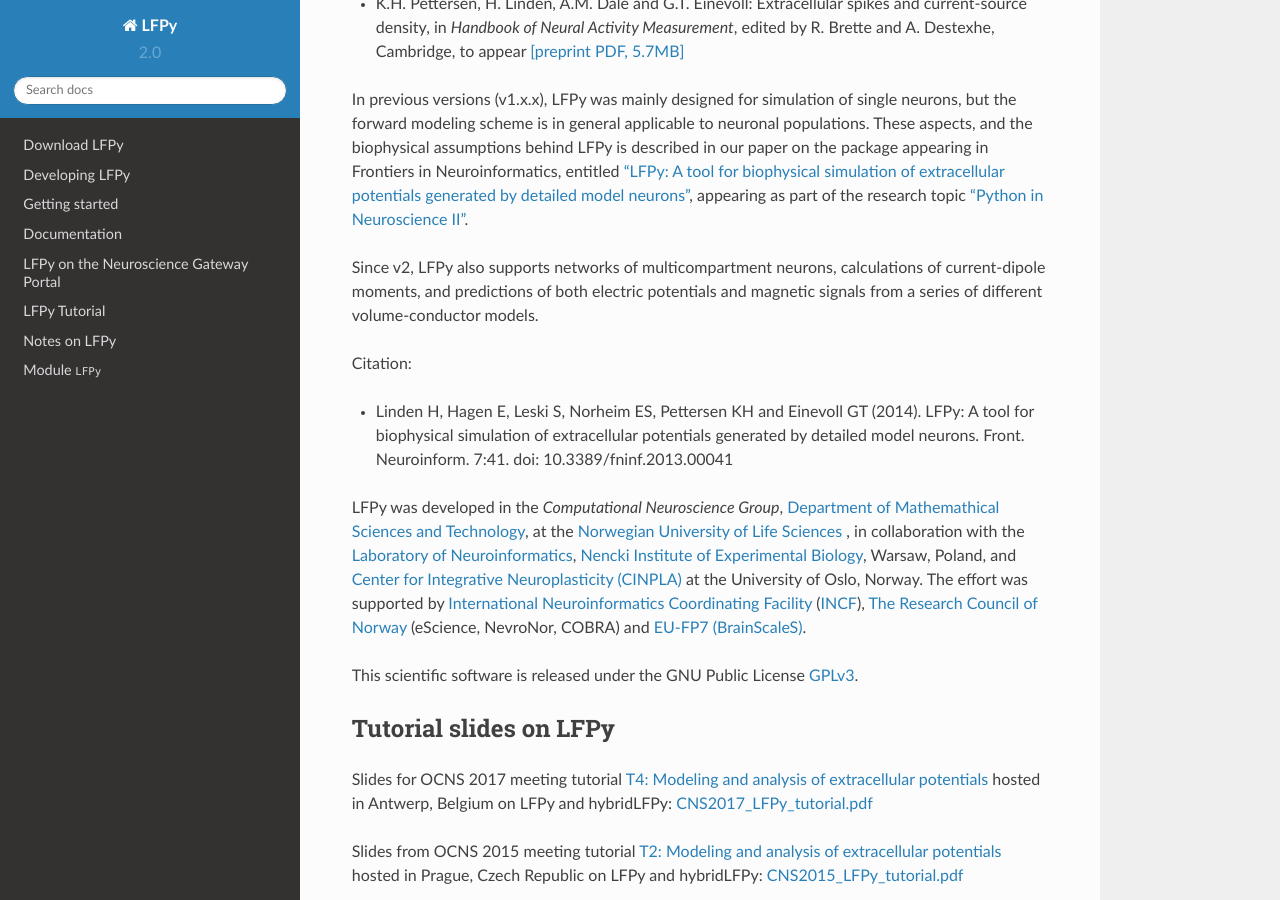
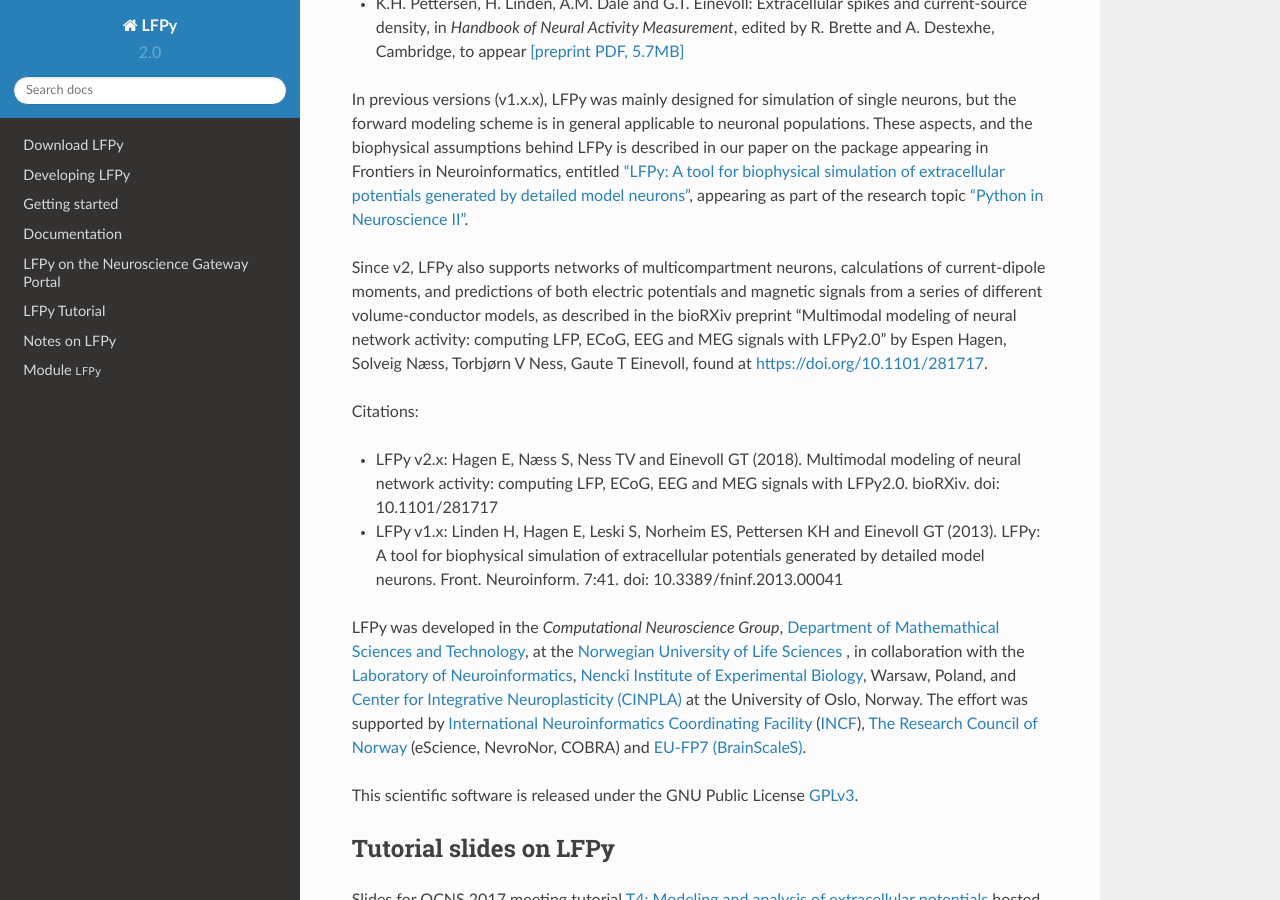
Before and after one commit to LFPy/LFPy, a Sphinx documentation site: the page built from doc/index.rst, in a window 1280 px wide and 900 px high, scrolled down 897 px. Built offline with Sphinx 7.4.7 and the Read the Docs theme 2.0.0, drawn with Linux system fonts in a browser that asks for light colours.

Commit message:
doc updates (preprint mention, pip install)

```diff
--- a/doc/index.rst
+++ b/doc/index.rst
@@ -34,11 +34,13 @@ but the forward modeling scheme is in general applicable to neuronal populations
 These aspects, and the biophysical assumptions behind LFPy is described in our paper on the package appearing in Frontiers in Neuroinformatics, entitled `"LFPy: A tool for biophysical simulation of extracellular potentials generated by detailed model neurons" <http://dx.doi.org/10.3389%2Ffninf.2013.00041>`_,
 appearing as part of the research topic `"Python in Neuroscience II" <http://www.frontiersin.org/Neuroinformatics/researchtopics/Python_in_Neuroscience_II/1591/>`_.
 
-Since v2, LFPy also supports networks of multicompartment neurons, calculations of current-dipole moments, and predictions of both electric potentials and magnetic signals from a series of different volume-conductor models.
+Since v2, LFPy also supports networks of multicompartment neurons, calculations of current-dipole moments, and predictions of both electric potentials and magnetic signals from a series of different volume-conductor models, as described in
+the bioRXiv preprint "Multimodal modeling of neural network activity: computing LFP, ECoG, EEG and MEG signals with LFPy2.0" by Espen Hagen, Solveig Næss, Torbjørn V Ness, Gaute T Einevoll, found at `https://doi.org/10.1101/281717 <https://doi.org/10.1101/281717>`_.
 
-Citation:
+Citations:
 
-- Linden H, Hagen E, Leski S, Norheim ES, Pettersen KH and Einevoll GT (2014). LFPy: A tool for biophysical simulation of extracellular potentials generated by detailed model neurons. Front. Neuroinform. 7:41. doi: 10.3389/fninf.2013.00041
+- LFPy v2.x: Hagen E, Næss S, Ness TV and Einevoll GT (2018). Multimodal modeling of neural network activity: computing LFP, ECoG, EEG and MEG signals with LFPy2.0. bioRXiv. doi: 10.1101/281717
+- LFPy v1.x: Linden H, Hagen E, Leski S, Norheim ES, Pettersen KH and Einevoll GT (2013). LFPy: A tool for biophysical simulation of extracellular potentials generated by detailed model neurons. Front. Neuroinform. 7:41. doi: 10.3389/fninf.2013.00041
 
 
 LFPy was developed in the `Computational Neuroscience Group`, `Department of Mathemathical Sciences and Technology <http://www.nmbu.no/imt>`_,
```
Also changed, not shown: README.md (+21 -7 lines), doc/information.rst (+6 -3 lines).
